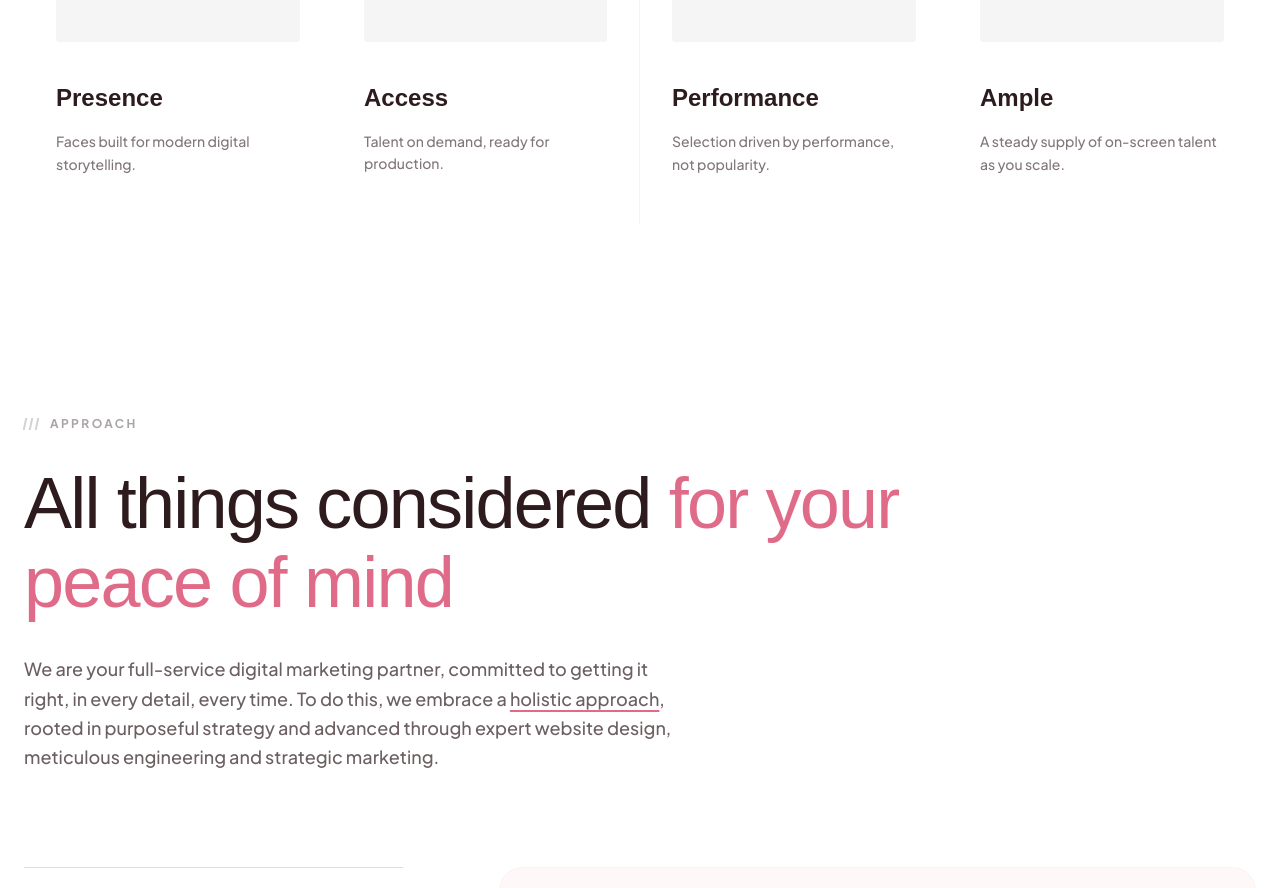
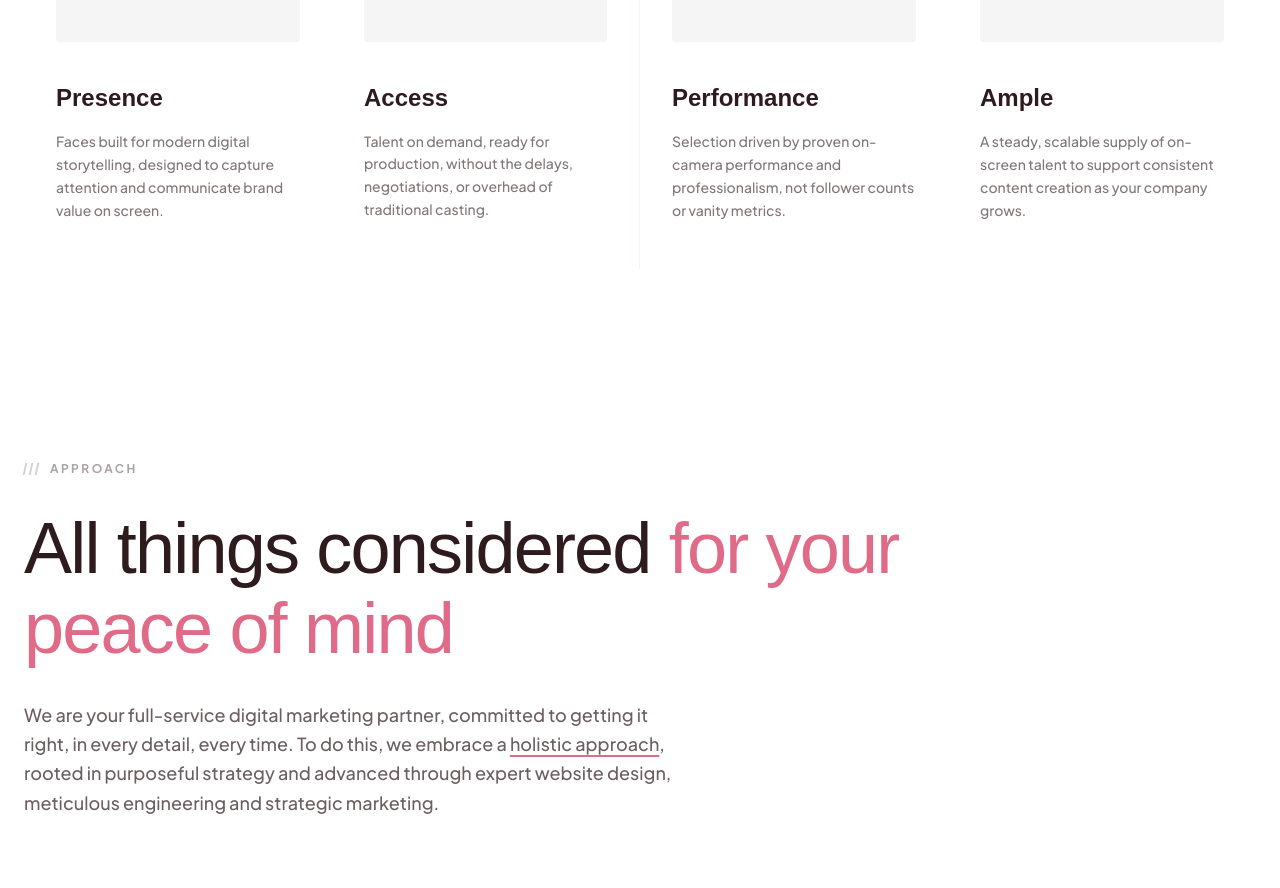
Before and after one commit to andrenguyen42/cheri, a React (Vite) app: page / in a window 1280 px wide. Shown: the part 1660-2548 px from the top of the page. Built offline with nearby package versions, Linux system fonts and the light colour scheme; a web font is replaced by a local one.

Commit message:
Update Solutions section descriptions

```diff
--- a/src/App.tsx
+++ b/src/App.tsx
@@ -80,19 +80,19 @@ const Services: React.FC = () => {
     const services = [
         {
             title: "Presence",
-            description: "Faces built for modern digital storytelling."
+            description: "Faces built for modern digital storytelling, designed to capture attention and communicate brand value on screen."
         },
         {
             title: "Access",
-            description: "Talent on demand, ready for production."
+            description: "Talent on demand, ready for production, without the delays, negotiations, or overhead of traditional casting."
         },
         {
             title: "Performance",
-            description: "Selection driven by performance, not popularity."
+            description: "Selection driven by proven on-camera performance and professionalism, not follower counts or vanity metrics."
         },
         {
             title: "Ample",
-            description: "A steady supply of on-screen talent as you scale."
+            description: "A steady, scalable supply of on-screen talent to support consistent content creation as your company grows."
         }
     ];
 
```
